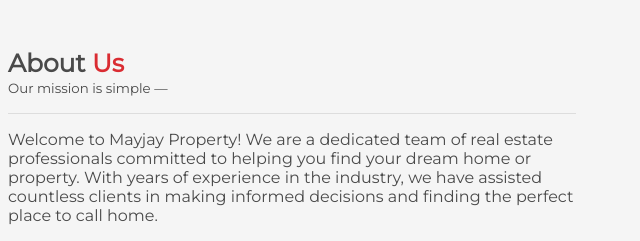
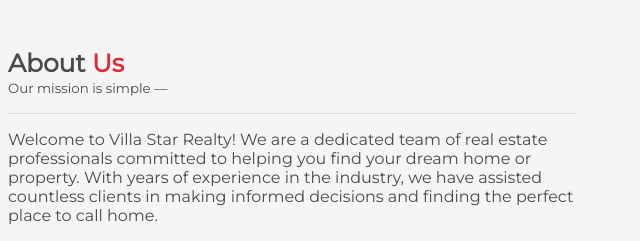
Before and after one commit to Gift-Jackson/villa-star, a plain HTML site: page index.html in a window 1280 px wide. Shown: the part 1200-1441 px from the top of the page, 640-1280 px from the left. Drawn offline with nearby package versions, Linux system fonts and the light colour scheme.

Commit message:
Update index.html

```diff
--- a/index.html
+++ b/index.html
@@ -88,7 +88,7 @@
                         <small>Our mission is simple —</small>
                     </div>
                     <p>
-                        Welcome to Mayjay Property! We are a dedicated team of real estate professionals committed to
+                        Welcome to Villa Star Realty! We are a dedicated team of real estate professionals committed to
                         helping you find your dream home or property. With years of experience in the industry, we have
                         assisted countless clients in making informed decisions and finding the perfect place to call
                         home.
```
